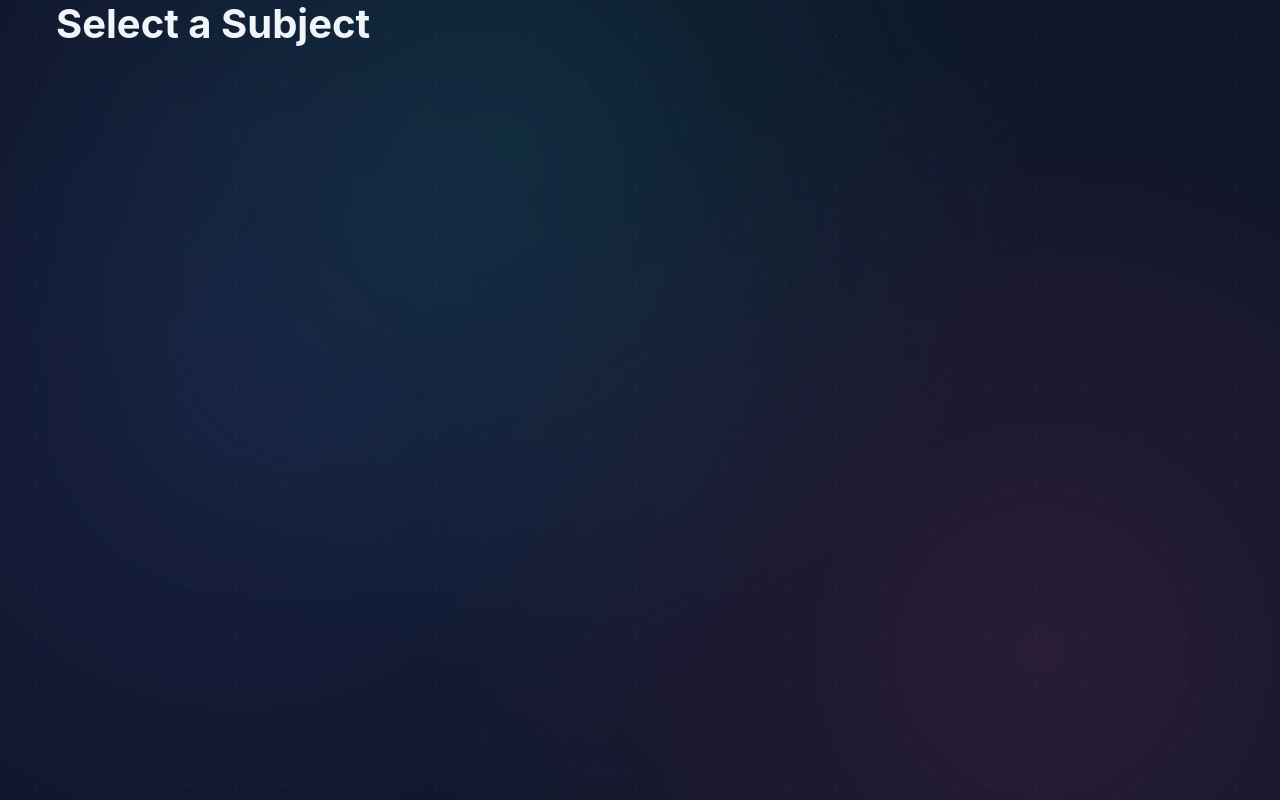
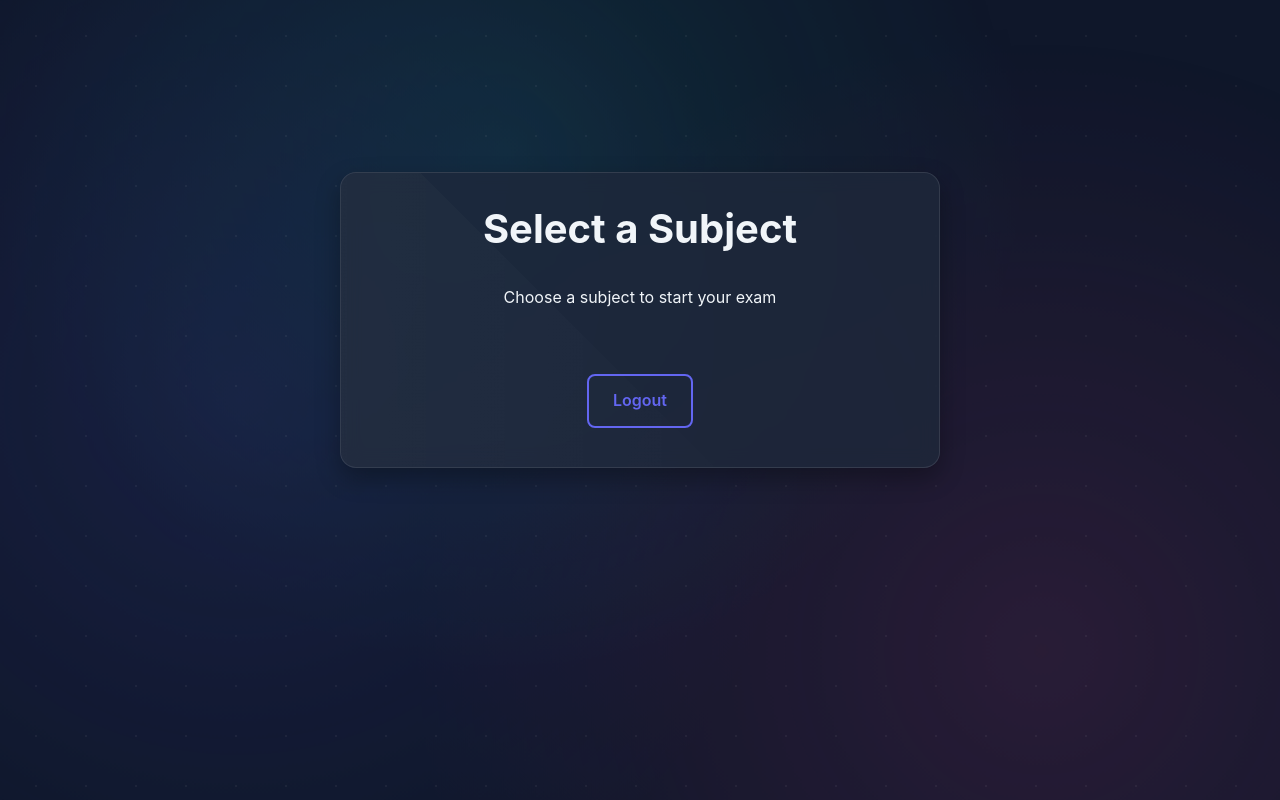
Before and after one commit to TELLYHUBCLOUD/dark-satellite, a Flask app: page /subjects in a window 1280 px wide. Run offline with Flask 3, Linux system fonts and the light colour scheme; the visitor is signed in with stand-in values (Sample User, id 1); data that the repository does not hold is empty.

Commit message:
feat: add subject selection page with dynamic subject listing and logout option

```diff
--- a/templates/subjects.html
+++ b/templates/subjects.html
@@ -7,13 +7,26 @@
     <link rel="stylesheet" href="{{ url_for('static', filename='css/style.css') }}">
 </head>
 <body>
-    <div class="container">
-        <h1>Select a Subject</h1>
-        <div class="subjects-list">
-            {% for subject in subjects %}
-            <a href="{{ url_for('exam_page', subject=subject) }}" class="btn btn-primary">{{ subject }}</a>
-            {% endfor %}
+    <div class="hero">
+        <div class="subject-select-container">
+            <div class="glass-card">
+                <h1 class="text-center mb-3">Select a Subject</h1>
+                <p class="text-center mb-3 text-secondary">Choose a subject to start your exam</p>
+
+                <div class="hero-buttons">
+                    {% for subject in subjects %}
+                    <a href="{{ url_for('exam_page', subject=subject) }}" class="btn btn-primary" style="width: 100%; display: block;">{{ subject }}</a>
+                    {% endfor %}
+                </div>
+
+                <div class="text-center mt-3">
+                    <a href="{{ url_for('logout') }}" class="btn btn-outline btn-sm">Logout</a>
+                </div>
+            </div>
         </div>
     </div>
+
+    <!-- Background Elements -->
+    <div class="background-overlay"></div>
 </body>
 </html>
```
